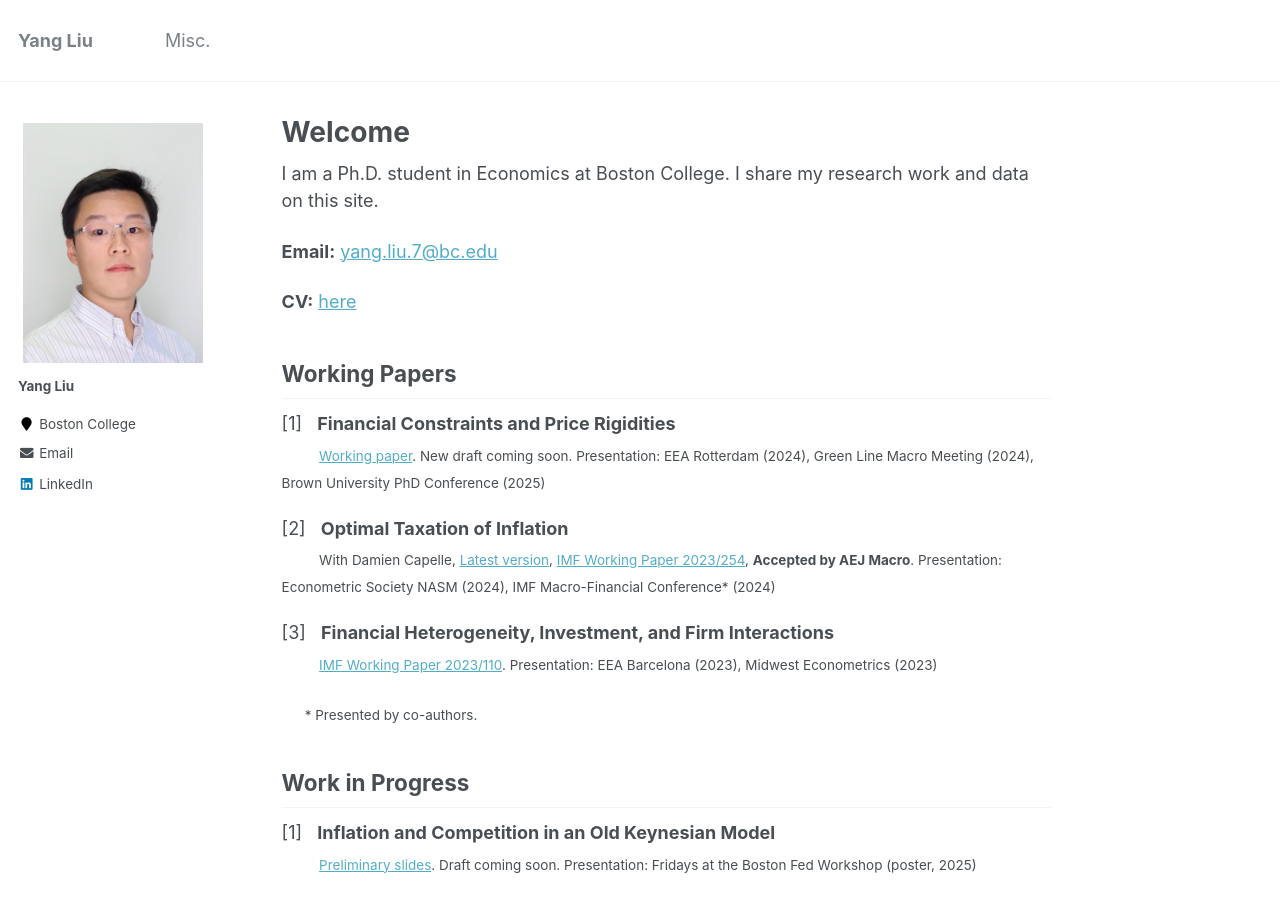
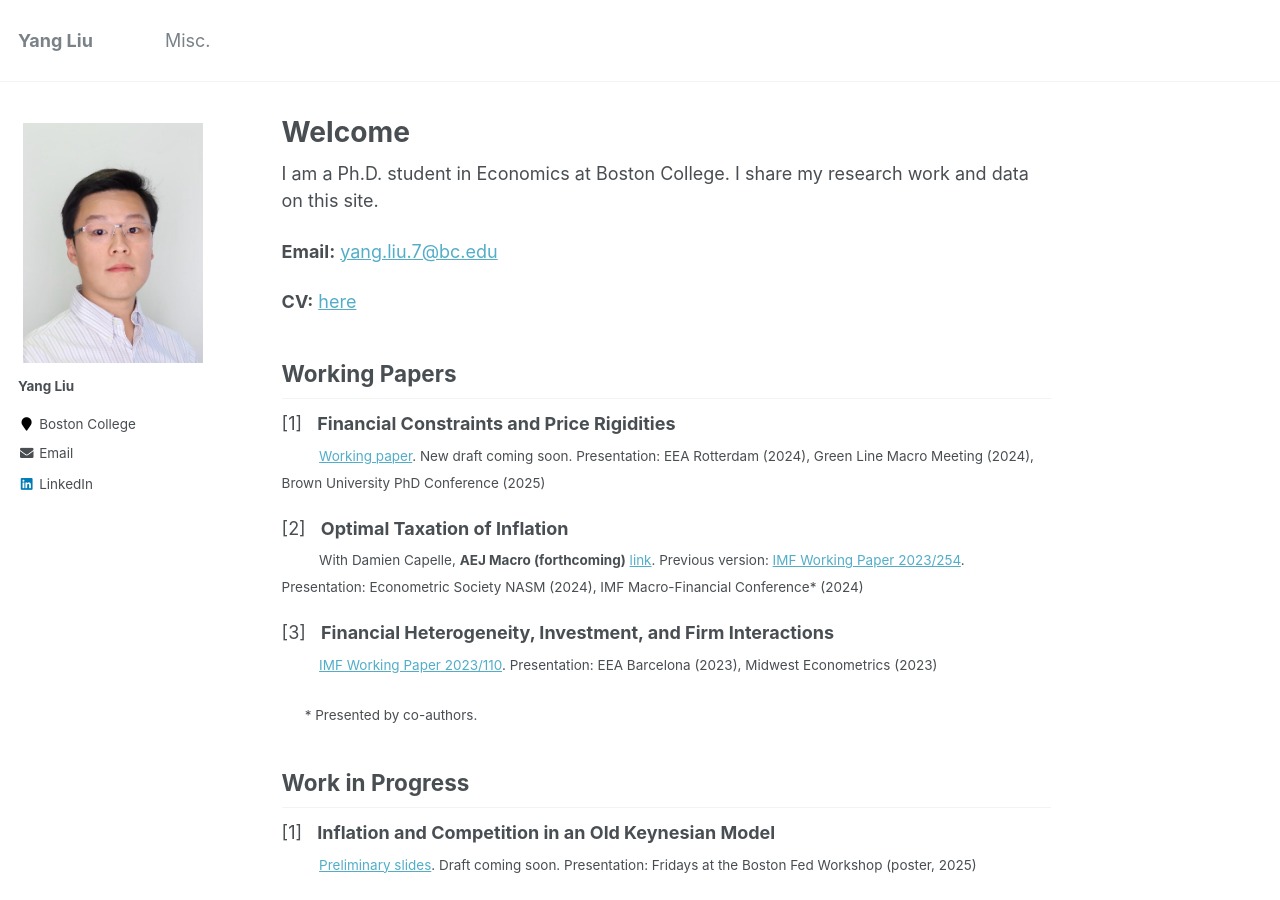
Before and after one commit to yangliu-95/yangliu-95.github.io, a Jekyll site: the page built from _pages/home.md, in a window 1280 px wide and 900 px high. Built offline with Jekyll 4.4.1, drawn with Linux system fonts in a browser that asks for light colours.

Commit message:
Update home.md

```diff
--- a/_pages/home.md
+++ b/_pages/home.md
@@ -20,7 +20,7 @@ I am a Ph.D. student in Economics at Boston College. I share my research work an
 <sub> &emsp;&emsp;&ensp; [Working paper](https://papers.ssrn.com/sol3/papers.cfm?abstract_id=5259321). New draft coming soon. Presentation: EEA Rotterdam (2024), Green Line Macro Meeting (2024), Brown University PhD Conference (2025) </sub>
 
 [2] &nbsp; **Optimal Taxation of Inflation**  <br>
-<sub> &emsp;&emsp;&ensp;  With Damien Capelle, [Latest version](files/WP_TIP_April_2025.pdf), [IMF Working Paper 2023/254](https://www.imf.org/en/Publications/WP/Issues/2023/12/08/Optimal-Taxation-of-Inflation-542215), **Accepted by AEJ Macro**. Presentation: Econometric Society NASM (2024), IMF Macro-Financial Conference* (2024) </sub>
+<sub> &emsp;&emsp;&ensp;  With Damien Capelle, **AEJ Macro (forthcoming)** [link](https://www.aeaweb.org/articles?id=10.1257/mac.20240248&&from=f). Previous version: [IMF Working Paper 2023/254](https://www.imf.org/en/Publications/WP/Issues/2023/12/08/Optimal-Taxation-of-Inflation-542215). Presentation: Econometric Society NASM (2024), IMF Macro-Financial Conference* (2024) </sub>
 
 [3] &nbsp; **Financial Heterogeneity, Investment, and Firm Interactions**  <br>
 <sub> &emsp;&emsp;&ensp;  [IMF Working Paper 2023/110](https://www.imf.org/en/Publications/WP/Issues/2023/05/26/Financial-Heterogeneity-Investment-and-Firm-Interactions-533844). Presentation: EEA Barcelona (2023), Midwest Econometrics (2023) </sub>
```
